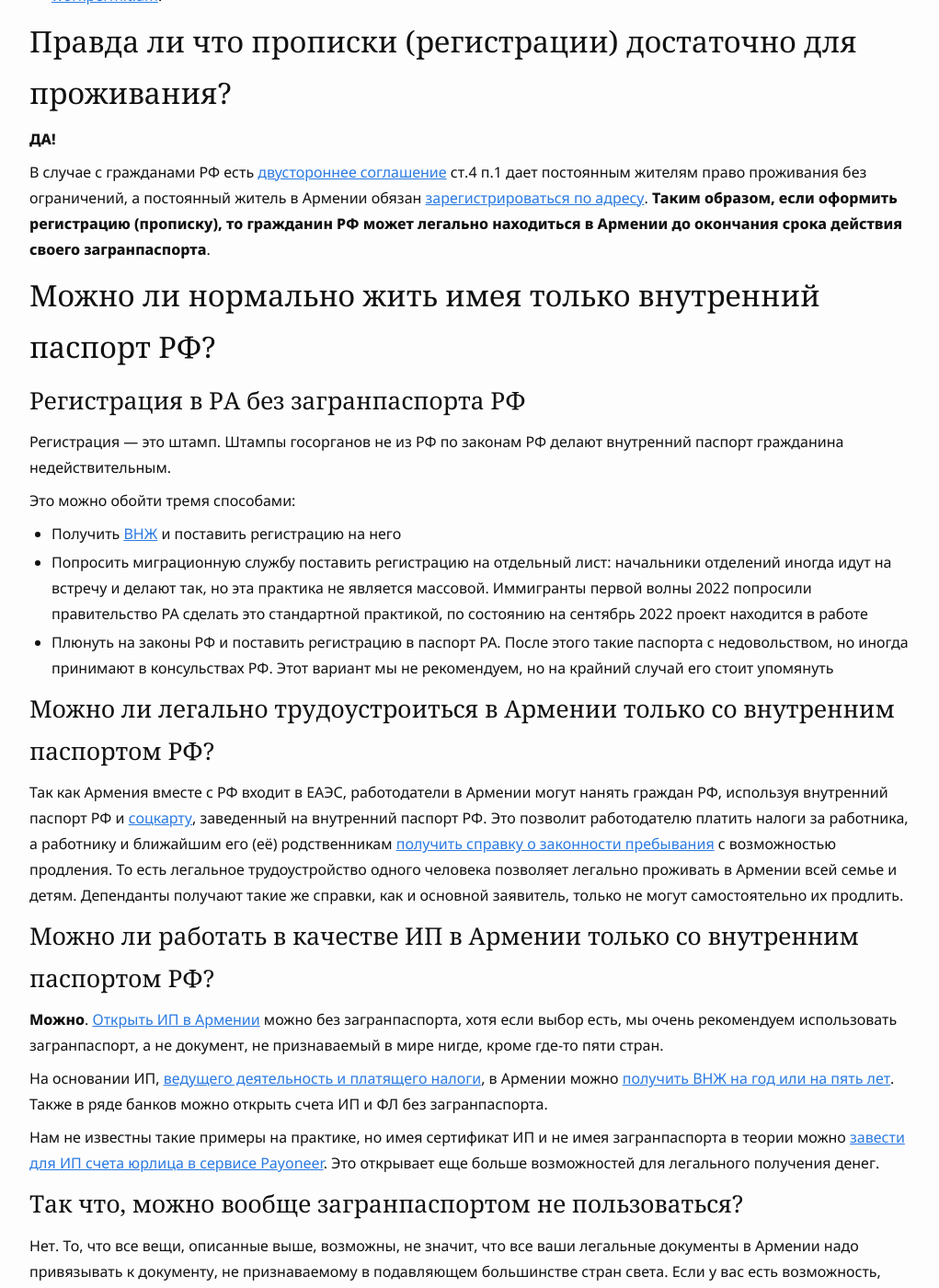
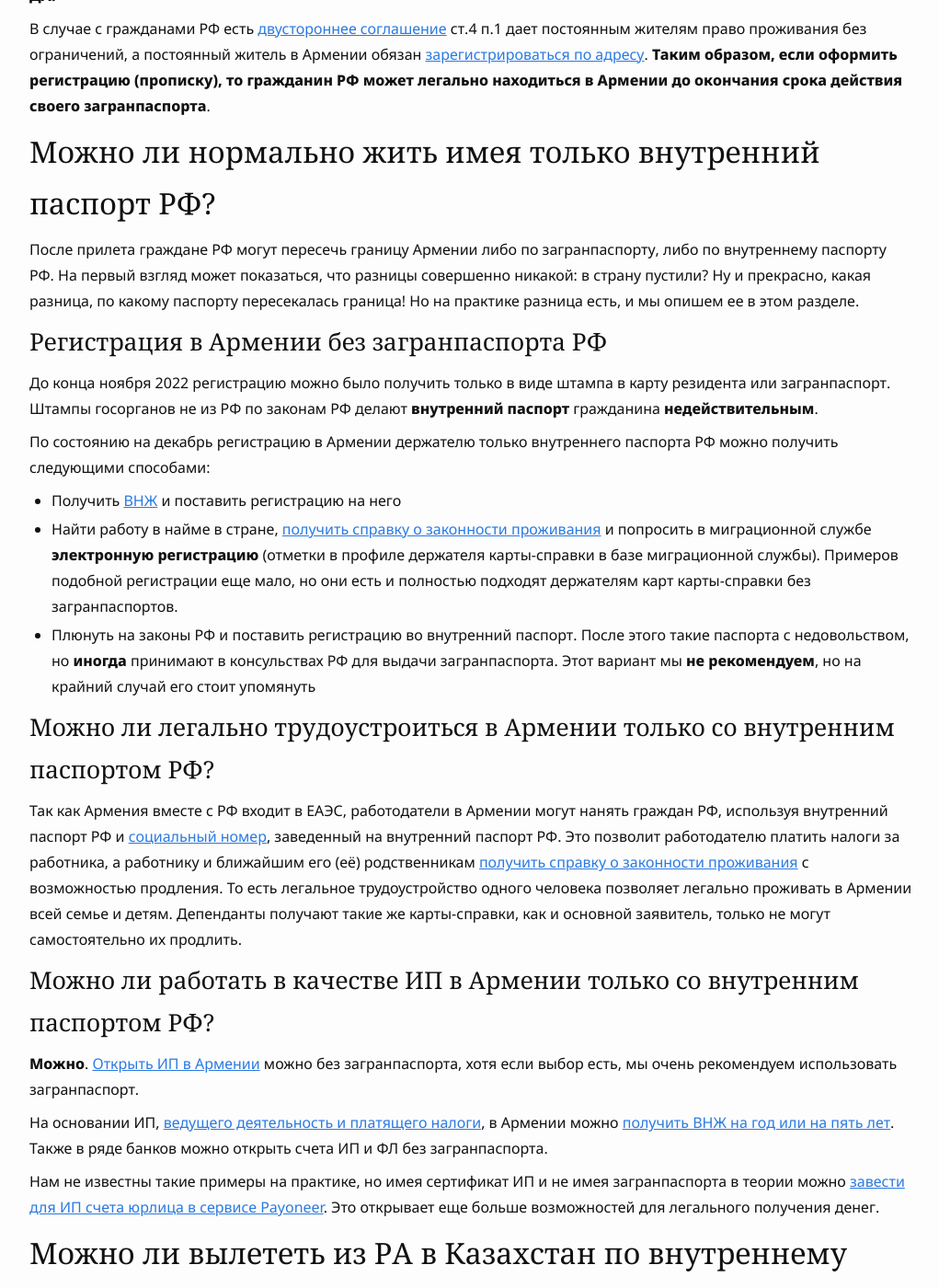
Before and after one commit to haywiki/haywiki.github.io, a Jekyll site: the page built from migration.md, in a window 1280 px wide and 1400 px high, scrolled down 1589 px. Shown: the whole window at 92% size, without its empty margins (128-1149 px from the left). Built offline with Jekyll 4.4.1, drawn with Linux system fonts in a browser that asks for light colours; nearby versions of some CDN libraries; a script that is not in the unit is left out; some of the changed text lies outside the part shown.

```diff
--- a/migration.md
+++ b/migration.md
@@ -16,95 +16,82 @@ layout: page
 В Армении очень спокойное и лояльное отношение к overstay, ни о какой депортации, миграционных рейдах и тюрьмах вы можете
 не переживать. Просто не нарушайте прочие законы, иначе действительно можно получить совсем другое преследование.
 
-## Способы легального долгосрочного проживания в Армении {#legalization}
+### Способы легального долгосрочного проживания в Армении
 
 - Заключение трудового договора и [справка о законности проживания для граждан ЕАЭС](/documents/eaeu-cert.md)
 - [Вид на жительство на 1 год или на 5 лет](/documents/residence.md)
 - Вид на жительство на основании учебы в ВУЗе
 - [Регистрация по адресу](/documents/registration.md) для граждан РФ
 
-Эти виды легального проживания отличаются по сроку и частоте обновления, количеству организаций, их признающих
-(например, визовых центров или международных финансовых организаций), налоговых режимах их обладателей,
-и другим признакам. Они могут подходить для тех или иных целей.
+Вышеперечисленные виды легального проживания отличаются по сроку и частоте обновления, количеству организаций, их признающих (например, **визовые центры и международные финансовые организации признают справку о законности проживания и ВНЖ, но не регистрацию** в Армении), налоговых режимах их обладателей, и другим признакам. Они могут подходить для тех или иных целей.
 
-Одно совершенно точно: все они дают легальное право находиться в республике бессрочно, пока соблюдаются те или иные
-условия (например, легальная трудовая деятельность или регистрация по адресу).
-
-### Нужно ли оформлять именно ВНЖ?
-
-ВНЖ позволяет Вам, например, подавать заявления на американскую или шенгенскую визы в Армении (но, опять же посольства
-некоторых европейских стран ранее принимали заявления и без ВНЖ). Плюс есть другие частные ситуации когда ВНЖ необходим.
-Так что если у вас нет конкретной причины зачем нужен ВНЖ, можно его не делать.
+Одно совершенно точно: все они дают легальное право находиться в республике бессрочно, пока соблюдаются те или иные условия (например, легальная трудовая деятельность или регистрация по адресу).
 
 ## Нужно ли получать разрешение на работу? {#workpermit}
 
 - Гражданам РФ и других стран ЕАЭС не нужно получать разрешение на работу, можно устроиться даже по внутреннему паспорту.
-- Чтобы подтвердить законность проживания — после устройства на работу можно получить
-  [справку о законности проживания для граждан ЕАЭС](/documents/eaeu-cert.md)
-- Для получения разрешения на работу для граждан других стран работодатель может зарегистрироваться на сайте
-  [workpermit.am](https://workpermit.am/).
+- Чтобы подтвердить законность проживания — после устройства на работу можно получить [справку о законности проживания для граждан ЕАЭС](/documents/eaeu-cert.md)
+- Для получения разрешения на работу для граждан других стран работодатель может зарегистрироваться на сайте [workpermit.am](https://workpermit.am/).
 
 ## Правда ли что прописки (регистрации) достаточно для проживания? {#p5}
 
 **ДА!**
 
 В случае с гражданами РФ есть [двустороннее соглашение](https://normativ.kontur.ru/document?moduleId=1&documentId=48056)
-ст.4 п.1 дает постоянным жителям право проживания без ограничений, а постоянный житель в Армении обязан
-[зарегистрироваться по адресу](/documents/registration.md).
-**Таким образом, если оформить регистрацию (прописку), то гражданин РФ может легально находиться в Армении до окончания
-срока действия своего загранпаспорта**.
+ст.4 п.1 дает постоянным жителям право проживания без ограничений, а постоянный житель в Армении обязан [зарегистрироваться по адресу](/documents/registration.md).
+**Таким образом, если оформить регистрацию (прописку), то гражданин РФ может легально находиться в Армении до окончания срока действия своего загранпаспорта**.
 
 ## Можно ли нормально жить имея только внутренний паспорт РФ? {#nopassport}
 
-### Регистрация в РА без загранпаспорта РФ
+После прилета граждане РФ могут пересечь границу Армении либо по загранпаспорту, либо по внутреннему паспорту РФ.
+На первый взгляд может показаться, что разницы совершенно никакой: в страну пустили? Ну и прекрасно, какая разница,
+по какому паспорту пересекалась граница! Но на практике разница есть, и мы опишем ее в этом разделе.
 
-Регистрация — это штамп. Штампы госорганов не из РФ по законам РФ делают внутренний паспорт гражданина недействительным.
+### Регистрация в Армении без загранпаспорта РФ
 
-Это можно обойти тремя способами:
+До конца ноября 2022 регистрацию можно было получить только в виде штампа в карту резидента или загранпаспорт. Штампы госорганов не из РФ по законам РФ делают **внутренний паспорт** гражданина **недействительным**.
+
+По состоянию на декабрь регистрацию в Армении держателю только внутреннего паспорта РФ можно получить следующими способами:
 
 - Получить [ВНЖ](/documents/residence.md) и поставить регистрацию на него
-- Попросить миграционную службу поставить регистрацию на отдельный лист: начальники отделений иногда идут на встречу и делают так, но эта практика не является массовой. Иммигранты первой волны 2022 попросили правительство РА сделать это стандартной практикой, по состоянию на сентябрь 2022 проект находится в работе
-- Плюнуть на законы РФ и поставить регистрацию в паспорт РА. После этого такие паспорта с недовольством, но иногда принимают в консульствах РФ. Этот вариант мы не рекомендуем, но на крайний случай его стоит упомянуть
+- Найти работу в найме в стране, [получить справку о законности проживания](documents/eaeu-cert.md) и попросить в миграционной службе **электронную регистрацию** (отметки в профиле держателя карты-справки в базе миграционной службы). Примеров подобной регистрации еще мало, но они есть и полностью подходят держателям карт карты-справки без загранпаспортов.
+- Плюнуть на законы РФ и поставить регистрацию во внутренний паспорт. После этого такие паспорта с недовольством, но **иногда** принимают в консульствах РФ для выдачи загранпаспорта. Этот вариант мы **не рекомендуем**, но на крайний случай его стоит упомянуть
 
 ### Можно ли легально трудоустроиться в Армении только со внутренним паспортом РФ?
 
-Так как Армения вместе с РФ входит в ЕАЭС, работодатели в Армении могут нанять граждан РФ, используя внутренний паспорт
-РФ и [соцкарту](/documents/social-number.md), заведенный на внутренний паспорт РФ. Это позволит работодателю платить налоги
-за работника, а работнику и ближайшим его (её) родственникам
-[получить справку о законности пребывания](/documents/eaeu-cert.md) с возможностью продления. То есть легальное
-трудоустройство одного человека позволяет легально проживать в Армении всей семье и детям. Депенданты получают такие же
-справки, как и основной заявитель, только не могут самостоятельно их продлить.
+Так как Армения вместе с РФ входит в ЕАЭС, работодатели в Армении могут нанять граждан РФ, используя внутренний паспорт РФ и
+[социальный номер](documents/social-number.md), заведенный на внутренний паспорт РФ. Это позволит работодателю платить
+налоги за работника, а работнику и ближайшим его (её) родственникам [получить справку о законности проживания](documents/eaeu-cert.md)
+с возможностью продления. То есть легальное трудоустройство одного человека позволяет легально проживать в Армении всей
+семье и детям. Депенданты получают такие же карты-справки, как и основной заявитель, только не могут самостоятельно их продлить.
 
 ### Можно ли работать в качестве ИП в Армении только со внутренним паспортом РФ?
 
-**Можно**. [Открыть ИП в Армении](/business/ip-new.md) можно без загранпаспорта,
-хотя если выбор есть, мы очень рекомендуем использовать загранпаспорт, а не документ, не признаваемый в мире нигде,
-кроме где-то пяти стран.
+**Можно**. [Открыть ИП в Армении](/business/ip-new.md) можно без загранпаспорта, хотя если выбор есть, мы очень рекомендуем использовать загранпаспорт.
 
-На основании ИП, [ведущего деятельность и платящего налоги](/business/ip.md),
-в Армении можно [получить ВНЖ на год или на пять лет](/documents/residence.md).
-Также в ряде банков можно открыть счета ИП и ФЛ без загранпаспорта.
+На основании ИП, [ведущего деятельность и платящего налоги](/business/ip.md), в Армении можно [получить ВНЖ на год или на пять лет](/documents/residence.md). Также в ряде банков можно открыть счета ИП и ФЛ без загранпаспорта.
 
-Нам не известны такие примеры на практике, но имея сертификат ИП и не имея загранпаспорта в теории можно
-[завести для ИП счета юрлица в сервисе Payoneer](/business/ip.md#payoneer).
-Это открывает еще больше возможностей для легального получения денег.
+Нам не известны такие примеры на практике, но имея сертификат ИП и не имея загранпаспорта в теории можно [завести для ИП счета юрлица в сервисе Payoneer](/business/ip.md#payoneer). Это открывает еще больше возможностей для легального получения денег.
+
+## Можно ли вылететь из РА в Казахстан по внутреннему паспорту РФ? А вернуться обратно?
+
+На эту тему было много споров еще с марта 2022, и мало реальных примеров. В нашем сообществе есть [успешный пример вылета из Еревана в Актау](https://t.me/am_banking_and_relocation_chat/54958) рейсом авиакомпании Scat по внутреннему паспорту РФ, и успешного же возвращения обратно в Ереван.
+
+Ни пограничники РА, ни пограничники РК не сказали, что по внутреннему паспорту РФ можно вылетать только в РФ (или прилетать только из РФ). Тем не менее перед вылетом лучше вспомнить дату въезда в страну, чтобы её быстрее смогли проверить, так как штампы о пересечении границы во внутренний паспорт РФ не ставятся.
+
+Таким образом, те иммигранты, у кого пока нет загранпаспорта, могут совершить виза-ран в Казахстан и вернуться.
 
 ### Так что, можно вообще загранпаспортом не пользоваться?
 
-Нет. То, что все вещи, описанные выше, возможны, не значит, что все ваши легальные документы в Армении надо привязывать
-к документу, не признаваемому в подавляющем большинстве стран света. Если у вас есть возможность, везде используйте
-загранпаспорт. Тогда при запросе любого международного сервиса вы сможете предоставить как признаваемый в других
-странах паспорт, так и документы, в которых указан номер этого паспорта.
+Нет. То, что все вещи, описанные выше, возможны, не значит, что все ваши легальные документы в Армении надо привязывать к документу, не признаваемому в подавляющем большинстве стран света. Если у вас есть возможность, везде используйте загранпаспорт. Тогда при запросе любого международного сервиса вы сможете предоставить как признаваемый в других странах паспорт, так и документы, в которых указан номер этого паспорта.
 
-Более того, при общении с миграционной службой Армении служба сначала выяснит дату вашего въезда в страну.
-С загранпаспортом это просто: находим штамп в паспорте и делаем копию. Со внутренним паспортом это займет от трех дней
-до недели: нужно сделать запрос в пограничную службу.
+Более того, при общении с миграционной службой Армении служба сначала выяснит дату вашего въезда в страну. С загранпаспортом это просто: находим штамп в паспорте и делаем копию. Со внутренним паспортом это займет от трех дней до недели: нужно сделать запрос в пограничную службу.
 
-Прилетевшим в Армению только с паспортом РФ не стоит отчаиваться. Да, очереди на загранпаспорта РФ огромные и
-будет хуже. Но все же вы можете легально жить в республике, работать на мировой рынок, платить налоги и делать всё
-необходимое для получения загранпаспорта.
+Прилетевшим в Армению только с паспортом РФ не стоит отчаиваться. Да, очереди на загранпаспорта РФ огромные и будет хуже. Но все же вы можете легально жить в республике, работать на мировой рынок, платить налоги и делать всё необходимое для получения загранпаспорта.
 
 ## Источники информации
 
-- [Армения: иммиграция, легализация, банки, налоги](https://t.me/am_banking_and_residency)
+- [Армения: ВНЖ, банки, налоги](https://t.me/am_banking_and_residency)
+- [Обзор способов легального долгосрочного проживания в РА](https://www.notion.so/69fe8c10c7e945c490b245314dfa8cce)
+- [Долгосрочное легальное пребывание в РА без загранпаспорта](https://www.notion.so/a5895af1f06348ed82ae22efaed9a62f)
 - [faq.bari-galust.am](https://faq.bari-galust.am)
--- a/redirects.conf
+++ b/redirects.conf
@@ -25,3 +25,5 @@ rewrite ^/delivery/(services)$ /delivery/$1.html permanent;
 rewrite ^/drive/car-rentals$ /drive/car-rentals.html permanent;
 rewrite ^/laws/restrictions$ /laws/restrictions.html permanent;
 rewrite ^/money/unistream$ /money/unistream.html permanent;
+
+rewrite ^/moving/without-zagran(\.html|)$ /migration.html#nopassport permanent;
```
Also changed, not shown: index.md (+4 -10 lines), money/cards-apple.md (+2 -1 lines), moving/by-air.md (+1 -1 lines), moving/without-zagran.md (deleted, +0 -30 lines).
